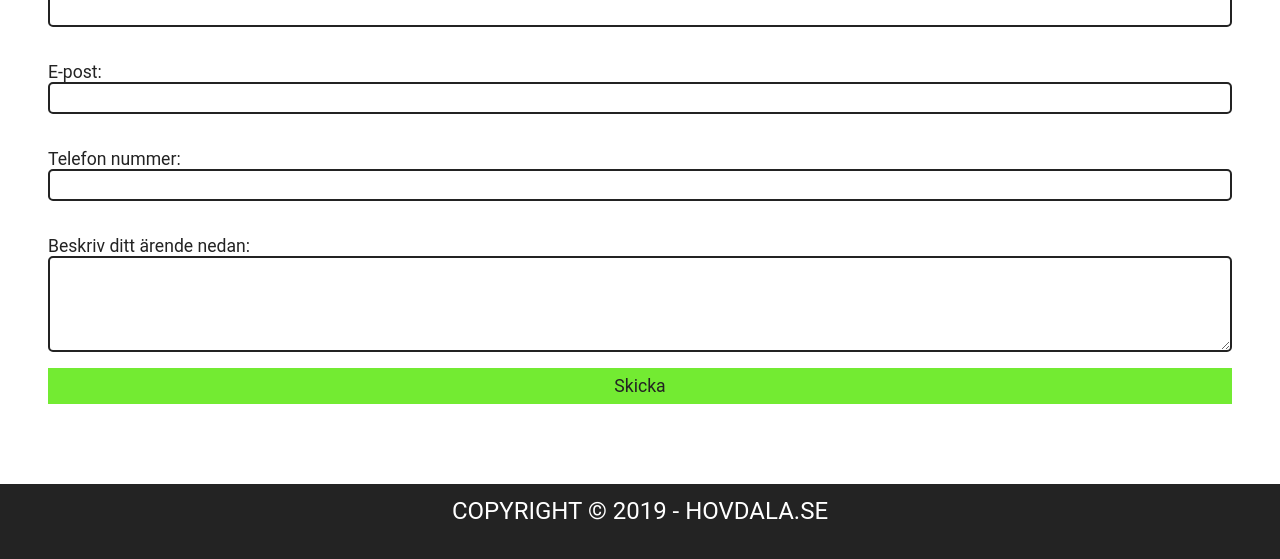
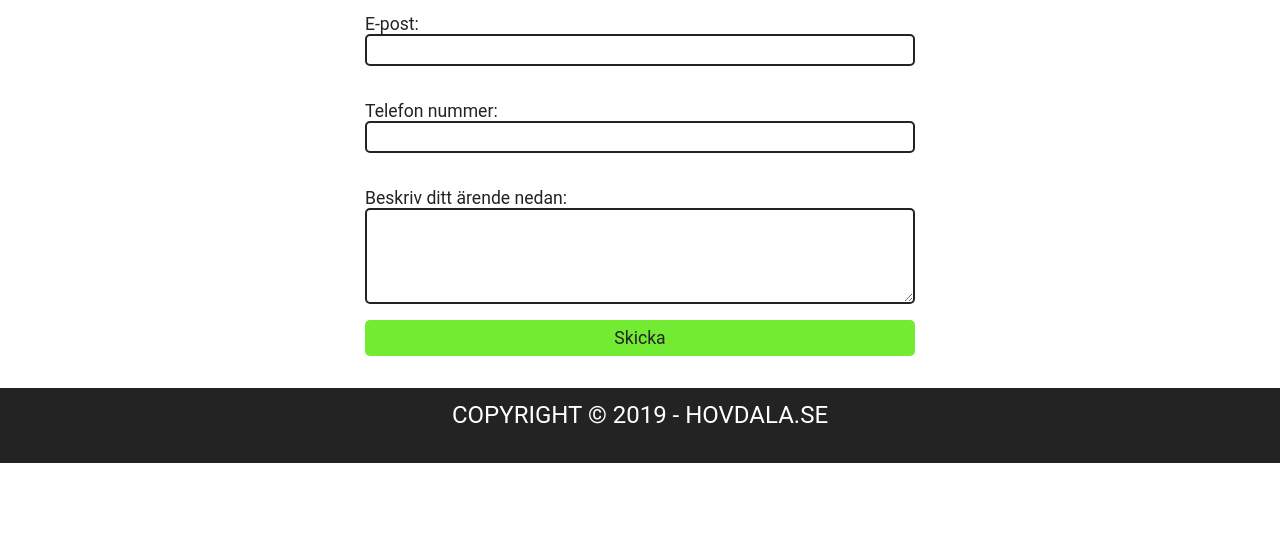
Before and after one commit to malvack/TestPage, a plain HTML site: page kontakta.html in a window 1280 px wide. Shown: the part 312-871 px from the top of the page. After the commit the page ends 800 px from the top, so only its background shows below. Drawn offline with Linux system fonts and the light colour scheme.

Commit message:
Update style.css

```diff
--- a/css/style.css
+++ b/css/style.css
@@ -35,6 +35,7 @@ h2 {
   text-decoration: none;
   border: 0;
   font-size: 1.1rem;
+  border-radius: 5px;
 }
 
 /* Header Logo */
@@ -135,7 +136,8 @@ nav ul ul li {
 /* Section 1 */
 .section1 {
   grid-area: section1;
-  justify-content: center;
+  margin: auto;
+  min-width: 550px;
 }
 
 .section1 h2 {
@@ -145,7 +147,6 @@ nav ul ul li {
 /* Formulär */
 form {
   display: grid;
-  margin: 3rem;
 }
 
 label {
```
